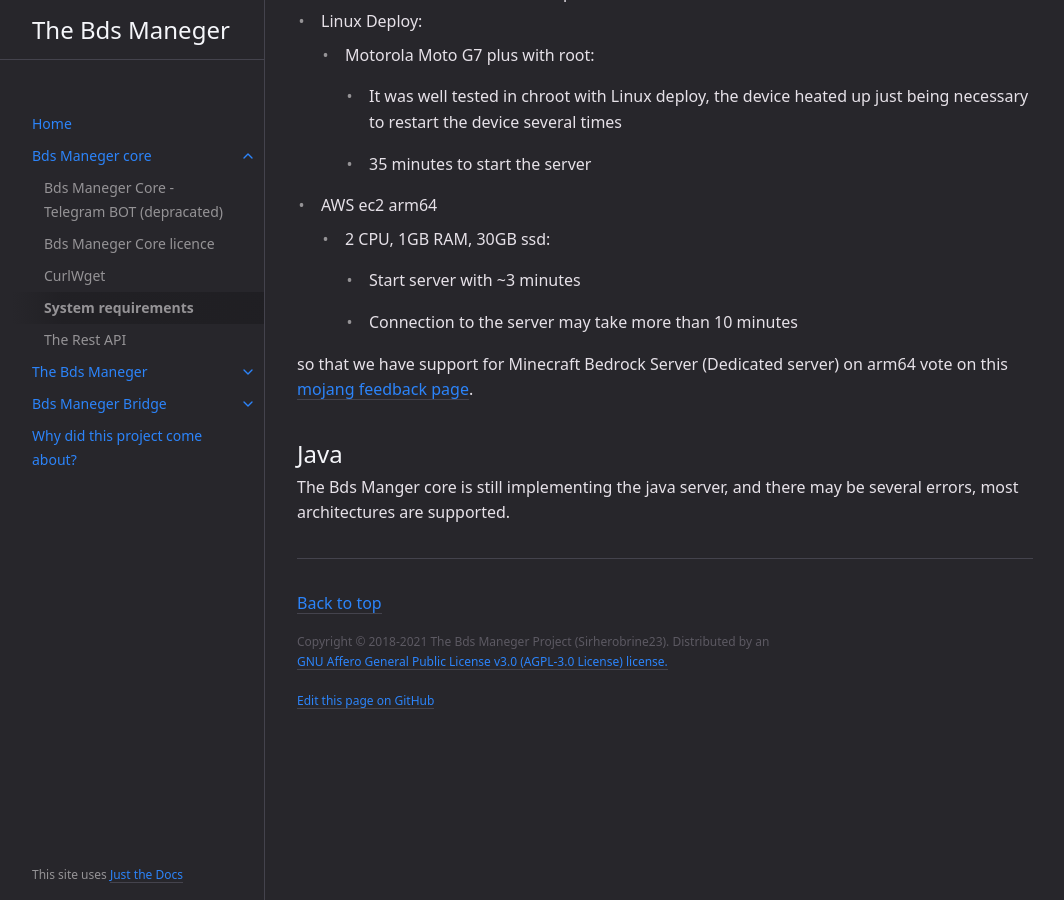
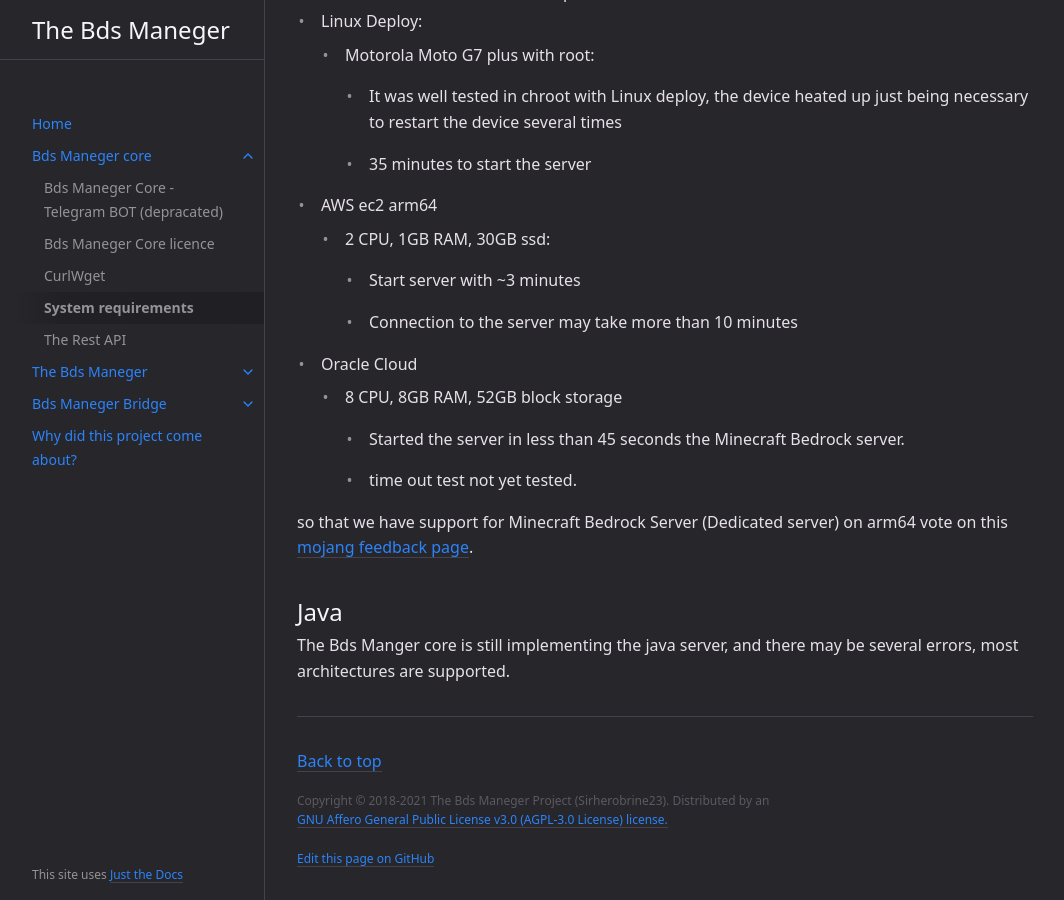
Before and after one commit to terrorizer1980/Bds-Manager-Project-Documentation, a Jekyll site: the page built from docs/Bds Maneger core/System requeriments.md, in a window 1280 px wide and 900 px high, scrolled down 1427 px. Shown: the whole window, without its empty margins (107-1171 px from the left). Built offline with Jekyll 4.4.1, drawn with Linux system fonts in a browser that asks for light colours.

Commit message:
Update System requeriments.md

```diff
--- a/docs/Bds Maneger core/System requeriments.md
+++ b/docs/Bds Maneger core/System requeriments.md
@@ -63,6 +63,11 @@ We have a docker image to be used on all platforms, even in the ARM64 architectu
         - Start server with ~3 minutes
 
         - Connection to the server may take more than 10 minutes
+* Oracle Cloud
+    * 8 CPU, 8GB RAM, 52GB block storage
+        - Started the server in less than 45 seconds the Minecraft Bedrock server.
+
+        - time out test not yet tested.
 
 so that we have support for Minecraft Bedrock Server (Dedicated server) on arm64 vote on this [mojang feedback page](https://feedback.minecraft.net/hc/en-us/community/posts/360022601432-Dedicated-Servers-for-ARM-Devices).
 
```
